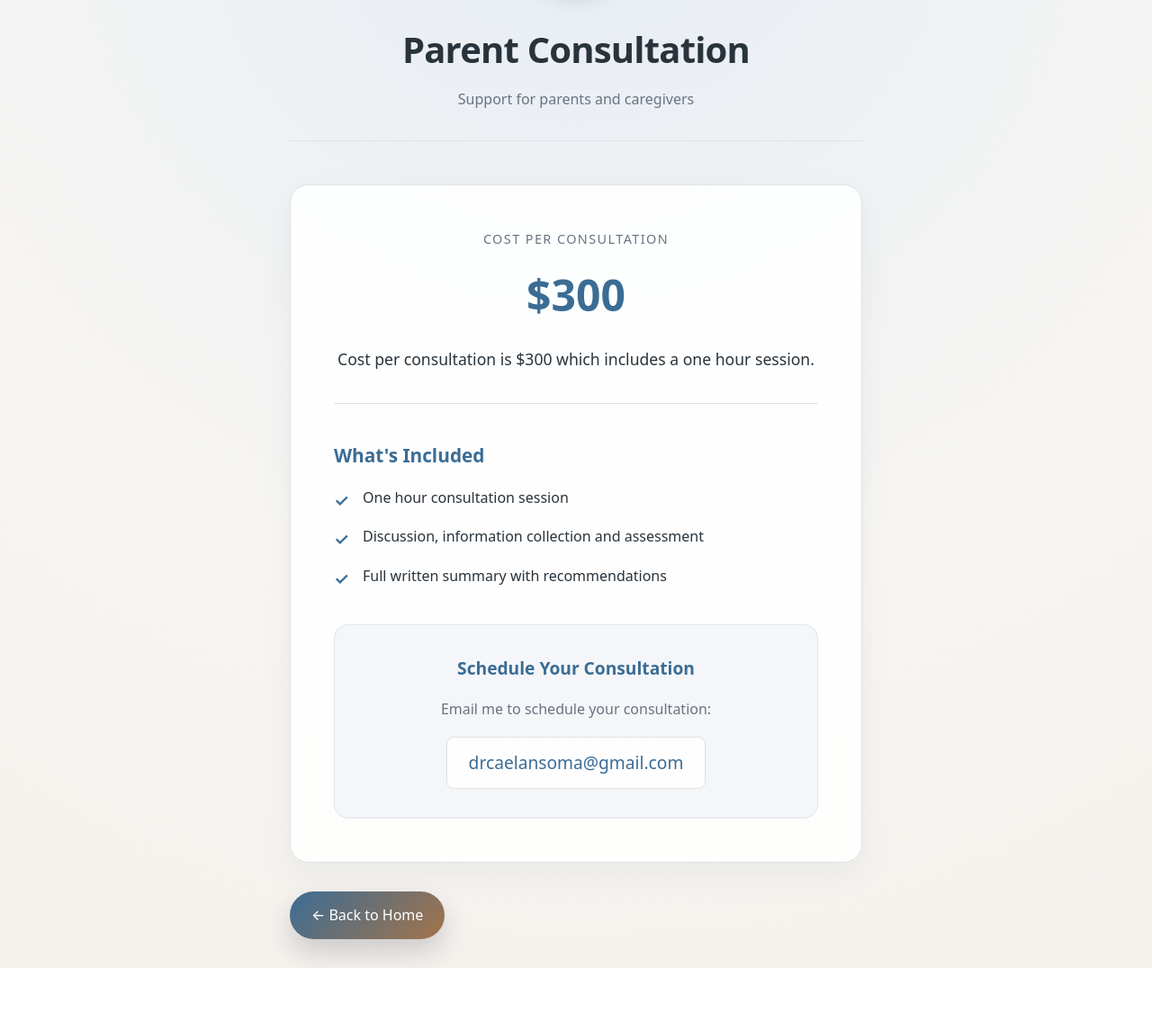
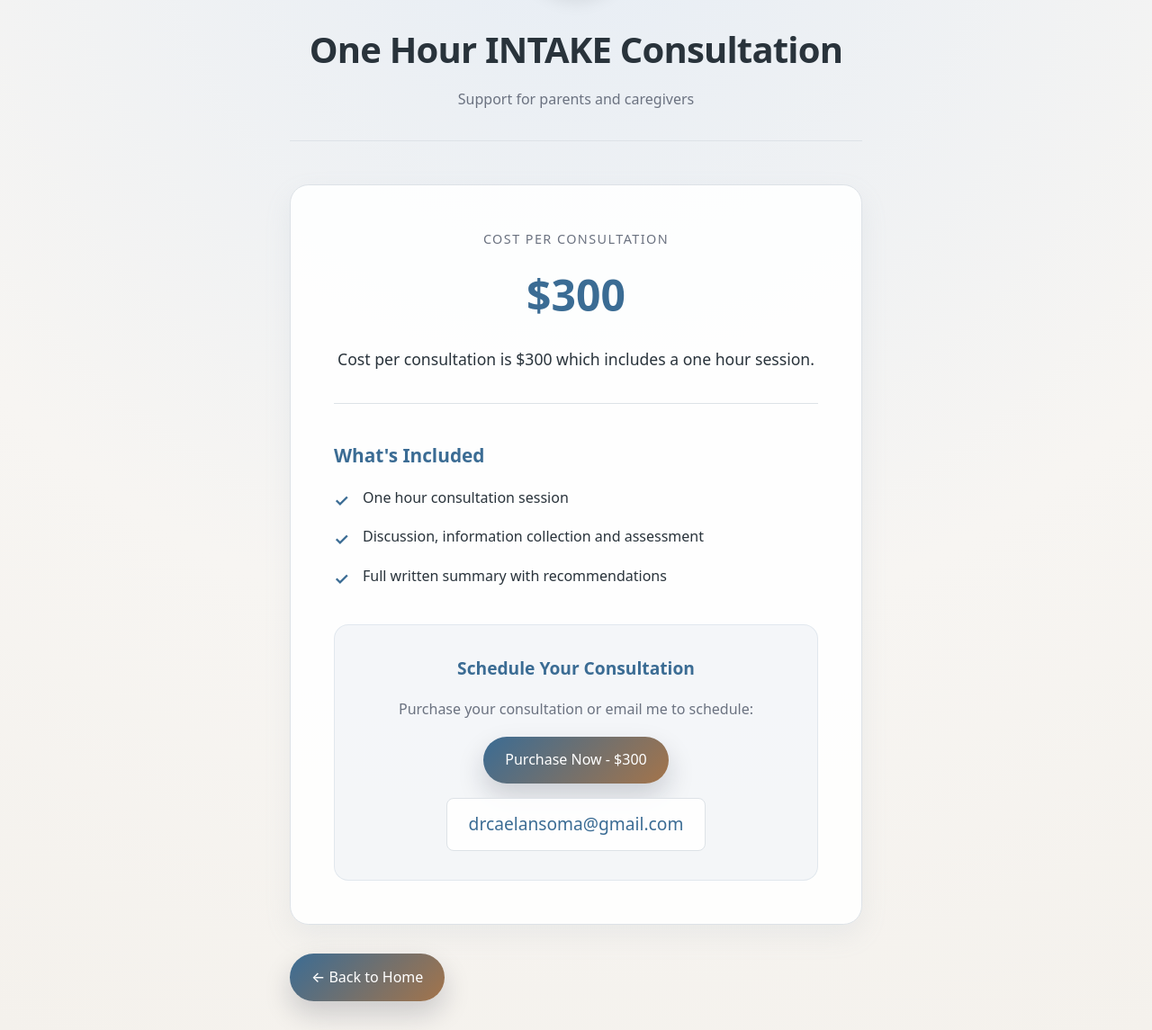
Before and after one commit to drcaelansoma-hub/doctorcae-website, a plain HTML site: page consultation.html in a window 1280 px wide. Shown: the part 155-1300 px from the top of the page at 90% size. Before the commit the page ends 1231 px from the top, so only its background shows below. Drawn offline with Linux system fonts and the light colour scheme.

Commit message:
Add files via upload

```diff
--- a/consultation.html
+++ b/consultation.html
@@ -209,7 +209,7 @@
   <div class="consultation-container">
     <header class="consultation-header">
       <img src="doctorcaelogo.png" alt="Dr. Caelan Soma logo" class="consultation-logo" />
-      <h1 class="consultation-title">Parent Consultation</h1>
+      <h1 class="consultation-title">One Hour INTAKE Consultation</h1>
       <p class="consultation-subtitle">Support for parents and caregivers</p>
     </header>
 
@@ -233,8 +233,11 @@
 
       <div class="contact-section">
         <h3>Schedule Your Consultation</h3>
-        <p style="margin-bottom: 1rem; color: var(--text-muted);">Email me to schedule your consultation:</p>
-        <a href="mailto:drcaelansoma@gmail.com" class="email-link">drcaelansoma@gmail.com</a>
+        <p style="margin-bottom: 1rem; color: var(--text-muted);">Purchase your consultation or email me to schedule:</p>
+        <div style="display: flex; flex-direction: column; gap: 1rem; align-items: center;">
+          <a href="https://buy.stripe.com/test_bJe3cuaeUeozaHZ1gJ0sU01" class="back-link" target="_blank" rel="noopener noreferrer" style="margin-top: 0;">Purchase Now - $300</a>
+          <a href="mailto:drcaelansoma@gmail.com" class="email-link">drcaelansoma@gmail.com</a>
+        </div>
       </div>
     </div>
 
```
Also changed, not shown: index.html (+2 -2 lines).
